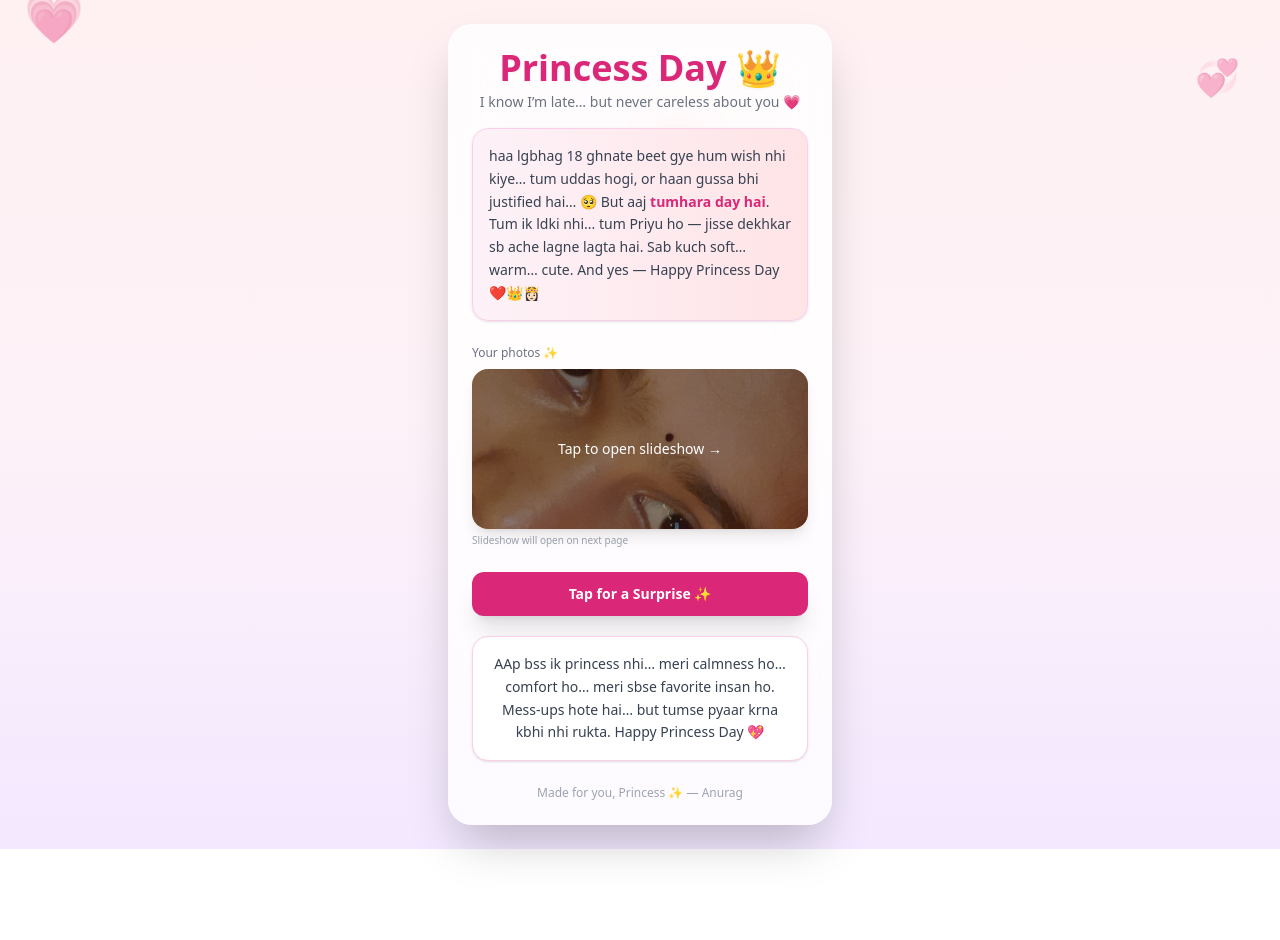
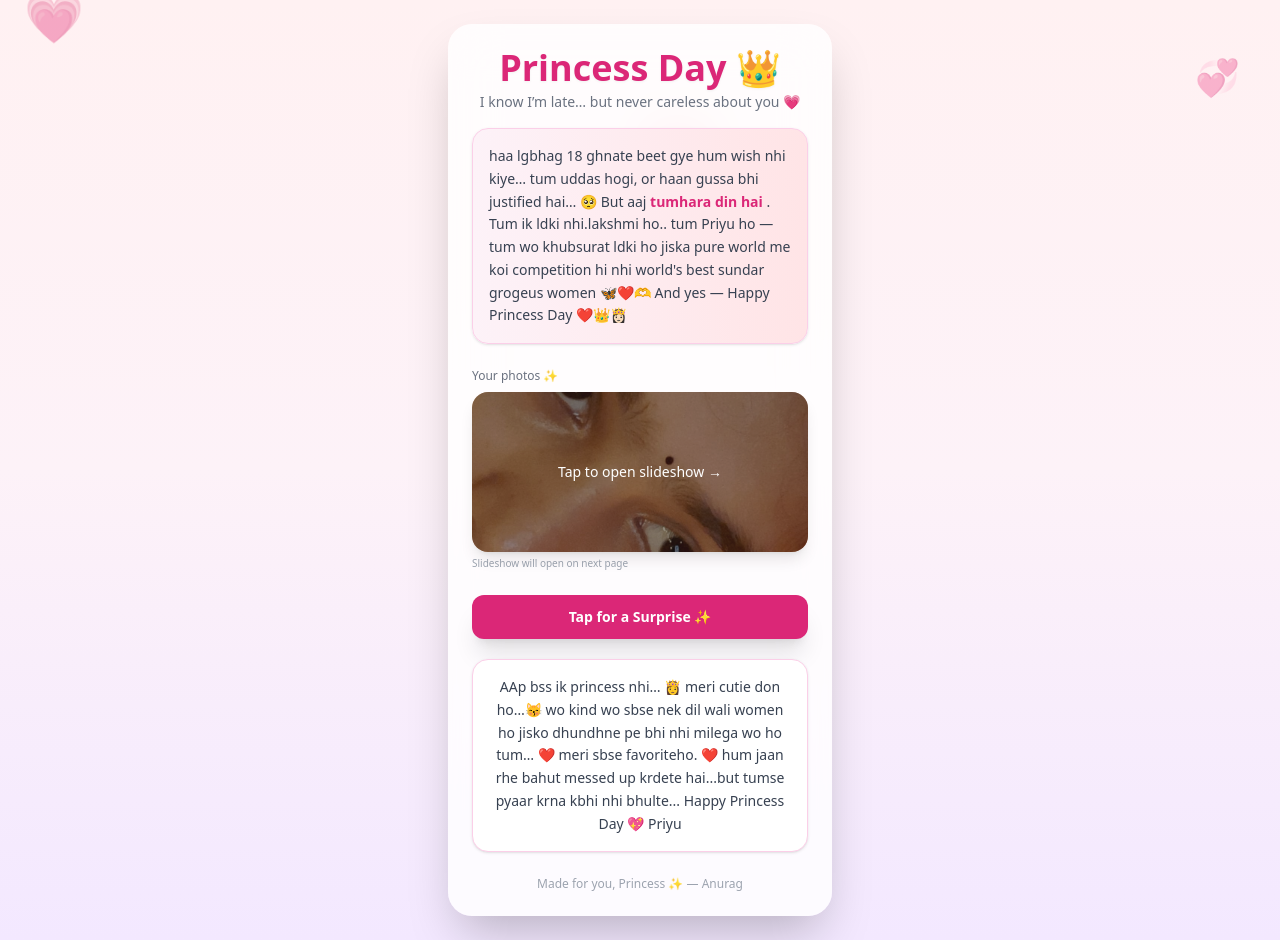
Before and after one commit to qwert678912/Princessday, a plain HTML site: page index.html in a window 1280 px wide. Both pictures are taken after a click on the button "Tap for a Surprise ✨". Before the commit the page ends 849 px from the top, so only its background shows below. Drawn offline with nearby package versions, Linux system fonts and the light colour scheme.

Commit message:
Update index.html

```diff
--- a/index.html
+++ b/index.html
@@ -51,9 +51,9 @@
       <p class="text-sm text-gray-700 leading-relaxed">
         haa lgbhag 18 ghnate beet gye hum wish nhi kiye… tum uddas hogi,
         or haan gussa bhi justified hai… 🥺
-        But aaj <span class="font-bold text-pink-600">tumhara day hai</span>.
-        Tum ik ldki nhi... tum Priyu ho — jisse dekhkar sb ache lagne lagta hai.
-        Sab kuch soft… warm… cute.
+        But aaj <span class="font-bold text-pink-600">tumhara din hai </span>.
+        Tum ik ldki nhi.lakshmi ho.. tum Priyu ho —tum wo khubsurat ldki ho jiska pure world me koi competition hi nhi world's best sundar grogeus women 🦋❤️🫶
+
         And yes — Happy Princess Day ❤️👑👸🏻
       </p>
     </div>
@@ -84,11 +84,11 @@
     <div id="hiddenWish" class="mt-5 fade translate-y-3">
       <div class="bg-white border border-pink-200 p-4 rounded-2xl shadow fade-up">
         <p class="text-center text-gray-700 text-sm leading-relaxed">
-          AAp bss ik princess nhi…
-          meri calmness ho… comfort ho…
-          meri sbse favorite insan ho.
-          Mess-ups hote hai… but tumse pyaar krna kbhi nhi rukta.
-          Happy Princess Day 💖
+          AAp bss ik princess nhi… 👸
+          meri cutie don ho…😽 wo kind wo sbse nek dil wali women ho jisko dhundhne pe bhi nhi milega wo ho tum… ❤️
+          meri sbse favoriteho. ❤️
+         hum jaan rhe bahut messed up krdete hai...but tumse pyaar krna kbhi nhi bhulte...
+          Happy Princess Day 💖 Priyu
         </p>
       </div>
 
```
